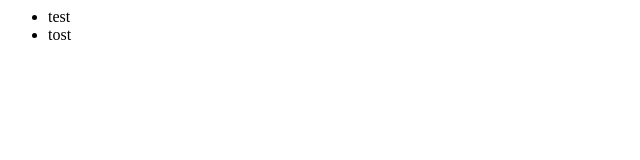
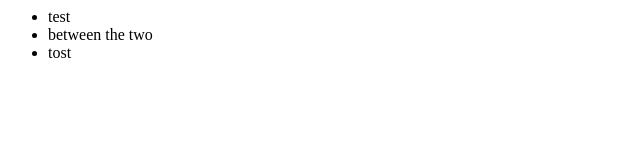
Before and after one commit to amalkarim/newGitTest, a plain HTML site: page index.html in a window 1280 px wide. Shown: the whole page, without its empty margins (0-640 px from the left). Drawn offline with Linux system fonts and the light colour scheme.

Commit message:
insert second line to the list

```diff
--- a/index.html
+++ b/index.html
@@ -2,6 +2,7 @@
 <body>
   <ul>
     <li>test</li>
+    <li>between the two</li>
     <li>tost</li>
   </ul>
 </body>
```
